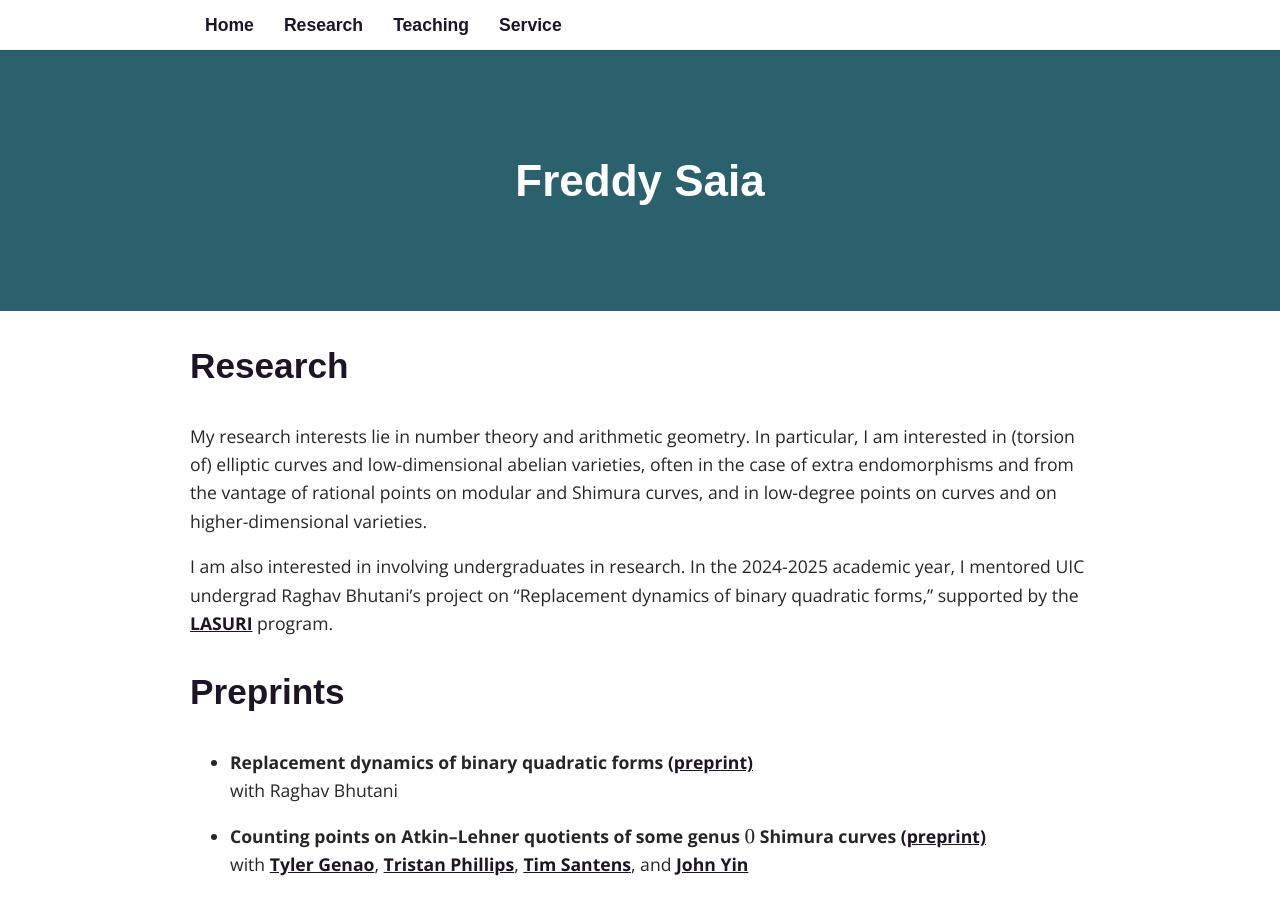
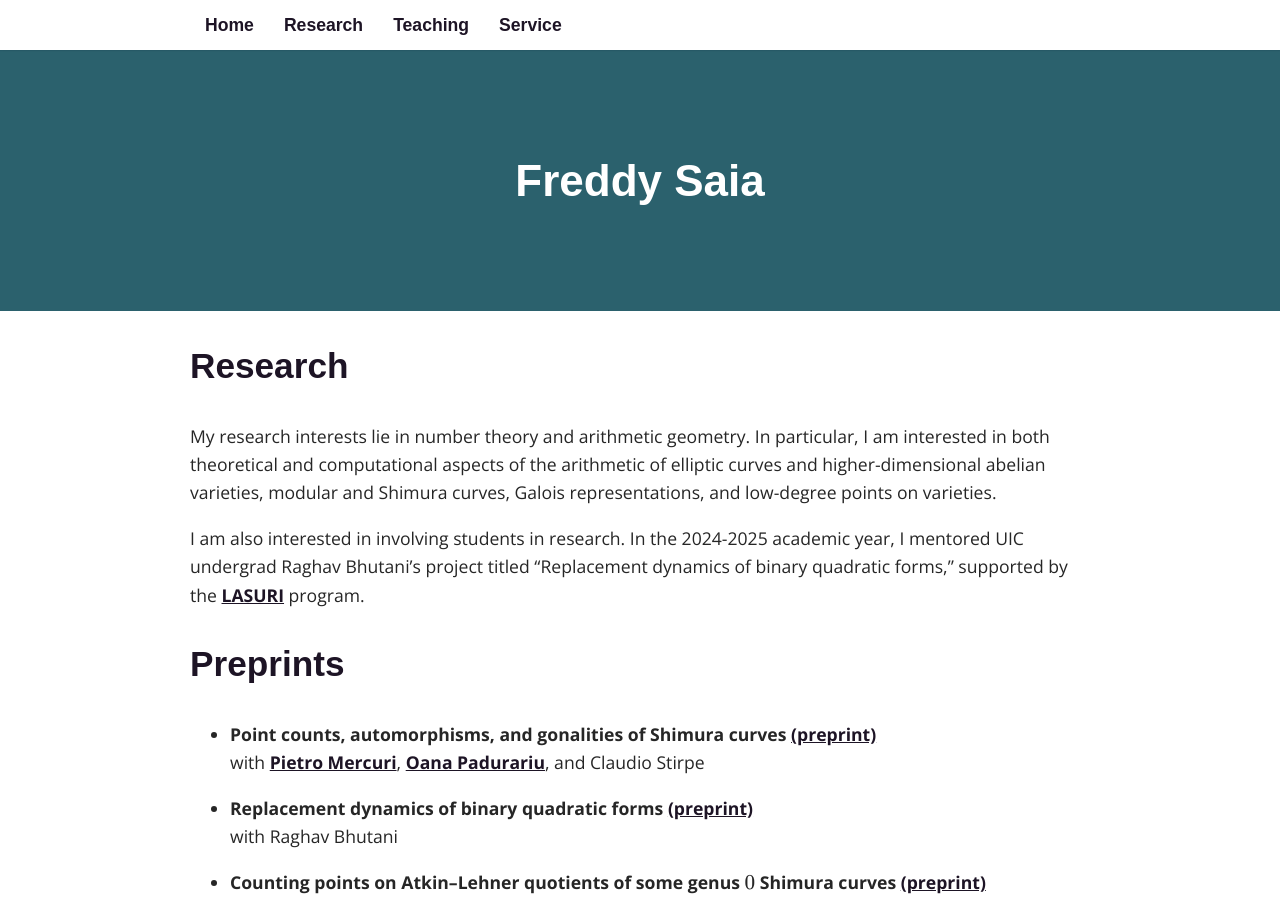
Before and after one commit to fsaia/site, a Jekyll site: the page built from _pages/02_research.md, in a window 1280 px wide and 900 px high. Built offline with Jekyll 4.4.1, drawn with Linux system fonts in a browser that asks for light colours; some web fonts are replaced; formulas are drawn with MathJax 3; some of the changed lines change nothing that is shown; some of the changed text lies outside the part shown.

Commit message:
Add files via upload

```diff
--- a/_pages/02_research.md
+++ b/_pages/02_research.md
@@ -5,15 +5,18 @@
 permalink: /research/
 ---
 
-My research interests lie in number theory and arithmetic geometry. In particular, I am interested in (torsion of) elliptic curves and low-dimensional abelian varieties, often in the case of extra endomorphisms and from the vantage of rational points on modular and Shimura curves, and in low-degree points on curves and on higher-dimensional varieties.
+My research interests lie in number theory and arithmetic geometry. In particular, I am interested in both theoretical and computational aspects of the arithmetic of elliptic curves and higher-dimensional abelian varieties, modular and Shimura curves, Galois representations, and low-degree points on varieties.
 
-I am also interested in involving undergraduates in research. In the 2024-2025 academic year, I mentored UIC undergrad Raghav Bhutani's project on "Replacement dynamics of binary quadratic forms," supported by the [LASURI](https://las.uic.edu/lasresearch/student-research/lasuri/) program.
+I am also interested in involving students in research. In the 2024-2025 academic year, I mentored UIC undergrad Raghav Bhutani's project titled "Replacement dynamics of binary quadratic forms," supported by the [LASURI](https://las.uic.edu/lasresearch/student-research/lasuri/) program.
 
 
 [comment]: <>  ## In Preparation
 
 
 ## Preprints
+
+* **Point counts, automorphisms, and gonalities of Shimura curves** [(preprint)](https://drive.google.com/open?id=1XPTi7WijH1pNq14BG7EM5swEKJ4FEWFz&usp=drive_fs)
+	with [Pietro Mercuri](https://sites.google.com/view/mercuriptr/home), [Oana Padurariu](https://sites.google.com/view/oanapadurariu/home), and Claudio Stirpe
 
 * **Replacement dynamics of binary quadratic forms** [(preprint)](https://drive.google.com/open?id=107lX6URma4CRxumFyfwhCJanVrrJ8oi6&usp=drive_fs)
 	with Raghav Bhutani
@@ -22,7 +25,7 @@
 	with [Tyler Genao](https://tylergenao.com/), [Tristan Phillips](https://sites.google.com/site/tristanphillipsmath/home), [Tim Santens](https://sites.google.com/view/timsantens/), and [John Yin](https://sites.google.com/view/johng23)
 
 * **CM elliptic curves: volcanoes, reality and applications, part II** [(preprint)](https://drive.google.com/file/d/1SQwJ4HetSW6mQX-eZ_Fy4EAKF9nl5qJS/view?usp=sharing)
-	with [Pete L. Clark](http://alpha.math.uga.edu/~pete/)
+	with [Pete L. Clark](https://plclark.github.io/PeteLClark/)
 
 ## Publications
 
@@ -33,14 +36,14 @@
 * **CM points on Shimura curves via QM-equivariant isogeny volcanoes** [(computations)](https://github.com/fsaia/CM-Points-Shimura-Curves), [(arXiv)](https://arxiv.org/abs/2212.12635), [(pub)](https://msp.org/pjm/2024/332-2/p06.xhtml)
 	*Pacific Journal of Mathematics, Vol. 332 (2024), no. 2, 321–384*
 
-* **The least degree of a CM point on a modular curve** [(computations)](https://github.com/fsaia/least-cm-degree), [(pdf)](http://alpha.math.uga.edu/~pete/least_CM_degree-1226.pdf), [(pub)](https://londmathsoc-onlinelibrary-wiley-com.proxy.cc.uic.edu/doi/10.1112/jlms.12518)
-	with [Pete L. Clark](http://alpha.math.uga.edu/~pete/), [Tyler Genao](https://tylergenao.com/), and [Paul Pollack](https://pollack.uga.edu/)
+* **The least degree of a CM point on a modular curve** [(computations)](https://github.com/fsaia/least-cm-degree), [(pdf)](https://plclark.github.io/PeteLClark/Research/least_CM_degree-April_22_2021.pdf), [(pub)](https://londmathsoc-onlinelibrary-wiley-com.proxy.cc.uic.edu/doi/10.1112/jlms.12518)
+	with [Pete L. Clark](https://plclark.github.io/PeteLClark/), [Tyler Genao](https://tylergenao.com/), and [Paul Pollack](https://pollack.uga.edu/)
 	*Journal of the London Mathematical Society (2) 105 (2022), no. 2, 825–883*
 
 <img src='-8_ram.png' style="float:right; width:32%; margin: -100px;"/>
 
-* **Chevalley-Warning at the boundary** [(pdf)](http://alpha.math.uga.edu/~pete/Chevalley_Warning_on_the_Boundary.pdf), [(pub)](https://www-sciencedirect-com.proxy.cc.uic.edu/science/article/pii/S0723086921000207?via%3Dihub)
-	with [Pete L. Clark](http://alpha.math.uga.edu/~pete/) and [Tyler Genao](https://tylergenao.com/)
+* **Chevalley-Warning at the boundary** [(pdf)](https://plclark.github.io/PeteLClark/Research/Chevalley_Warning_on_the_Boundary.pdf), [(pub)](https://www-sciencedirect-com.proxy.cc.uic.edu/science/article/pii/S0723086921000207?via%3Dihub)
+	with [Pete L. Clark](https://plclark.github.io/PeteLClark/) and [Tyler Genao](https://tylergenao.com/)
 	*Expositiones Mathematicae 39 (2021), no. 4, 604–623*
 
 * **Classically integral quadratic forms excepting at most two values** [(computations)](https://github.com/almostuniversals/two-vals), [(arXiv)](https://arxiv.org/abs/1608.01656), [(pub)](https://www-ams-org.proxy.cc.uic.edu/journals/proc/2018-146-09/S0002-9939-2018-13891-5/)
@@ -52,10 +55,19 @@
 ## Conferences and Workshops
 
 ### Invited Talks
+* **Genus one Atkin--Lehner quotients of Shimura curves**
+	*AMS Sectional Special Session on Recent Advances in the Mathematics of Cryptography -- October 2025*
+
+* **A volcanic approach to torsion of CM elliptic curves**
+	*Oberseminar, Max Planck Institute for Mathematics -- August 2025*
 
 * **Effective surjectivity of Galois representations of products of elliptic curves over function fields** [(slides)](https://drive.google.com/open?id=1DFX5Zv2tiKGG70hx73PoT0utiMzJztEW&usp=drive_fs)
 	*AMS Sectional Special Session on Counting and Asymptotics in Number Theory, Hartford, CT -- April 2025*
 	*Number Theory Seminar, The Ohio State University -- March 2025*
+	*Number Theory Seminar, Max Planck Institute for Mathematics -- August 2025*
+
+* **Shimura curves, gonalities, and low-degree points**
+	*JMM AMS Special Session on Mathematics Informed by Computing, Seattle, WA -- January 2025*
 
 * **Low degree points on product surfaces** [(slides)](https://drive.google.com/file/d/1StIQJnP5jGKKUu8X1wliPwhdLf5KPViw/view?usp=sharing)
 	*MathFest, Indianapolis, IN -- August 2024*
@@ -69,7 +81,7 @@
 
 * **A volcanic approach to CM points on Shimura curves** [(slides)](https://drive.google.com/file/d/1SW4jnTdaDrtyEUfpk_rxyQtgiKWylcyl/view?usp=sharing)
 	*Algebra & Number Theory Seminar, Emory University -- March 2023*
-	*JMM Special Session on Arithmetic Geometry Informed by Computation, Boston, MA -- January 2023*
+	*JMM AMS Special Session on Arithmetic Geometry Informed by Computation, Boston, MA -- January 2023*
 
 * **Classically integral quadratic forms excepting at most two values** [(slides)](https://drive.google.com/open?id=1zhFYt1vBehf-k8IorQQDJeZ4FII6qSSP)
 	with M. Barowsky, W. Damron, A. Mejia, and N. Schock
```
